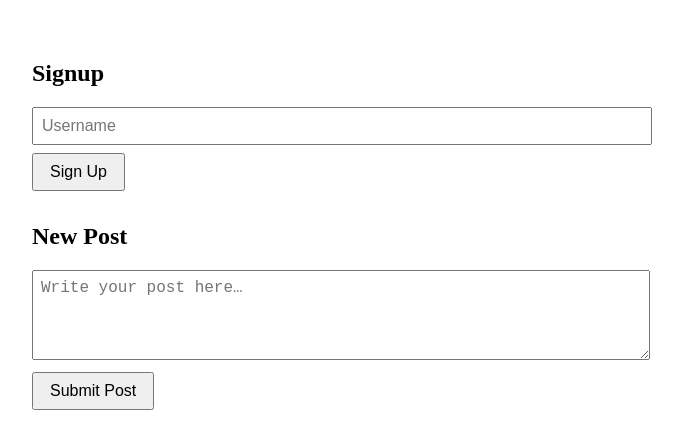
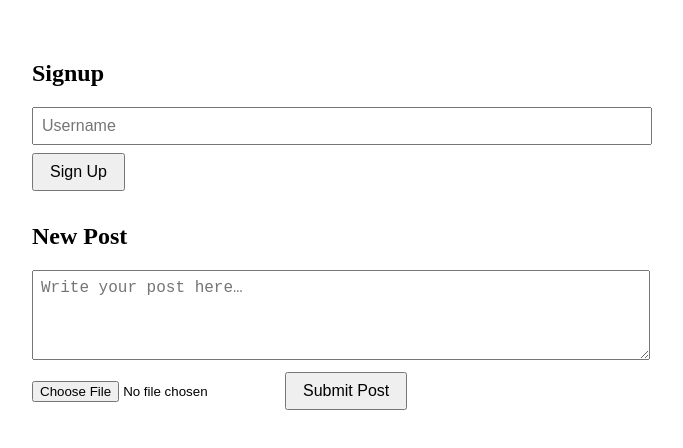
Before and after one commit to girisujan2001/comp367-group06-devops, a React (Create React App) app in the folder frontend/: page / in a window 1280 px wide. Shown: the top 448 px of the page, without its empty margins (308-991 px from the left). Built offline with nearby package versions, Linux system fonts and the light colour scheme.

Commit message:
feat: implement image upload button (#3)

```diff
--- a/frontend/src/App.js
+++ b/frontend/src/App.js
@@ -9,6 +9,7 @@ function App() {
   // New post state
   const [postContent, setPostContent] = useState('');
   const [postMsg, setPostMsg] = useState('');
+  const [imageFile, setImageFile] = useState(null);
 
   // Signup handler
   const handleSignup = async () => {
@@ -24,8 +25,10 @@ function App() {
   // New post handler (mock)
   const handlePostSubmit = () => {
     // TODO: Replace with real API call
-    setPostMsg(`Post submitted: "${postContent}"`);
+    const fileName = imageFile ? imageFile.name : 'no image';
+    setPostMsg(`Post submitted: "${postContent}" with image: ${fileName}`);
     setPostContent('');
+    setImageFile(null);
   };
 
   return (
@@ -56,6 +59,12 @@ function App() {
           value={postContent}
           onChange={e => setPostContent(e.target.value)}
         />
+        <input
+          type="file"
+          accept="image/*"
+          onChange={e => setImageFile(e.target.files[0])}
+          style={{ marginBottom: '0.5rem' }}
+        />
         <button className="button" onClick={handlePostSubmit}>
           Submit Post
         </button>
```
